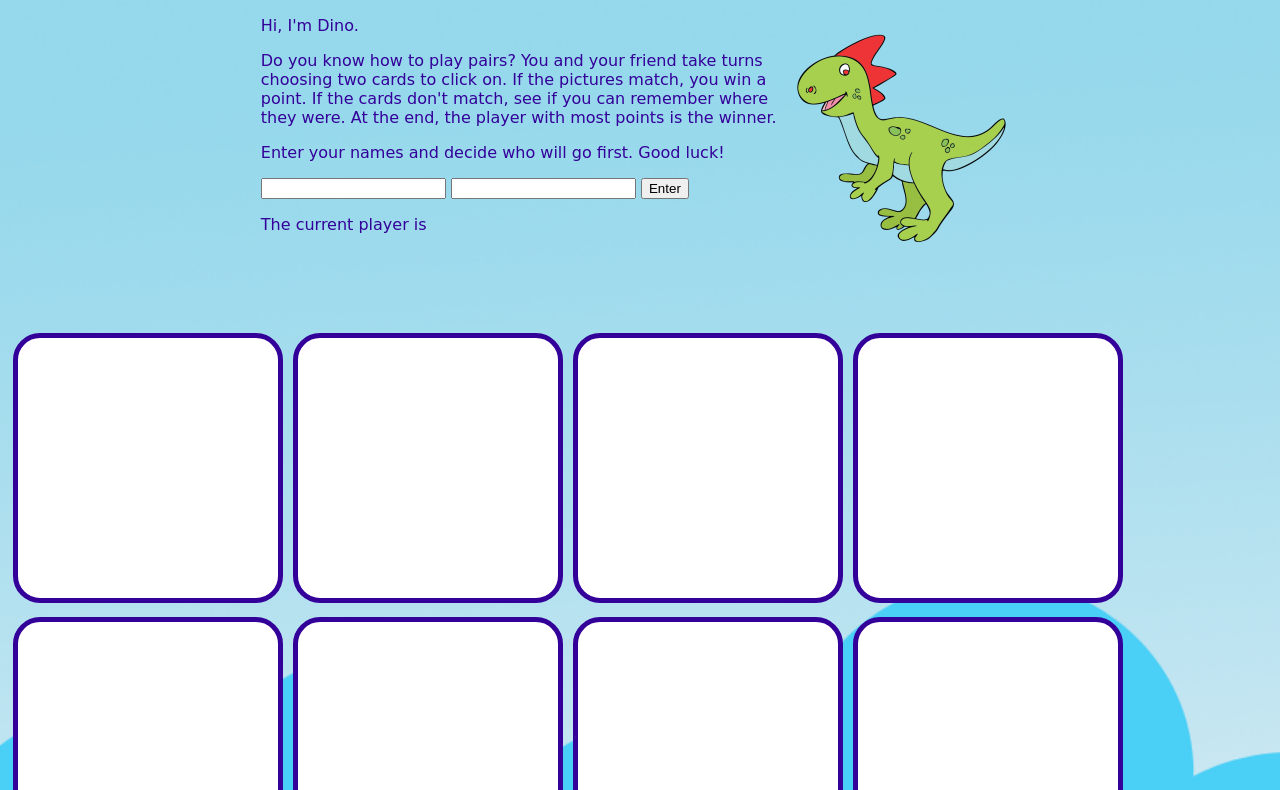
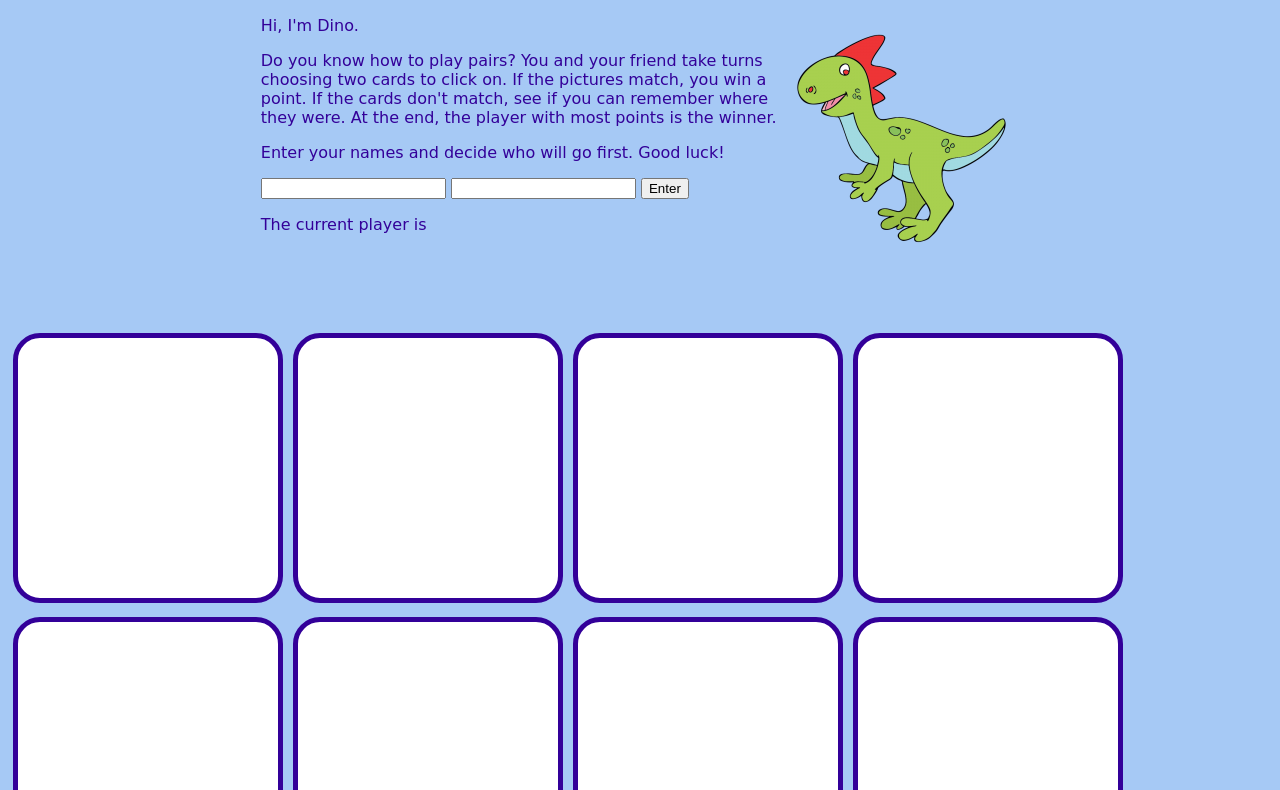
Before and after one commit to CarrylSorene/ga-project-one, a plain HTML site: page index.html in a window 1280 px wide. Shown: the part 104-894 px from the top of the page. Drawn offline with Linux system fonts and the light colour scheme; a web font is replaced by a local one.

Commit message:
Removed background image, color is too sharp

```diff
--- a/css/pairs.css
+++ b/css/pairs.css
@@ -1,6 +1,6 @@
 body {
-  /*background-color: #a6c9f5;*/
-  background-image: url(../images/blueclouds.png);
+  background-color: #a6c9f5;
+  /*background-image: url(../images/blueclouds.png);*/
   background-size: cover;
   background-position: fixed;
   background-repeat: repeat-x;
```
